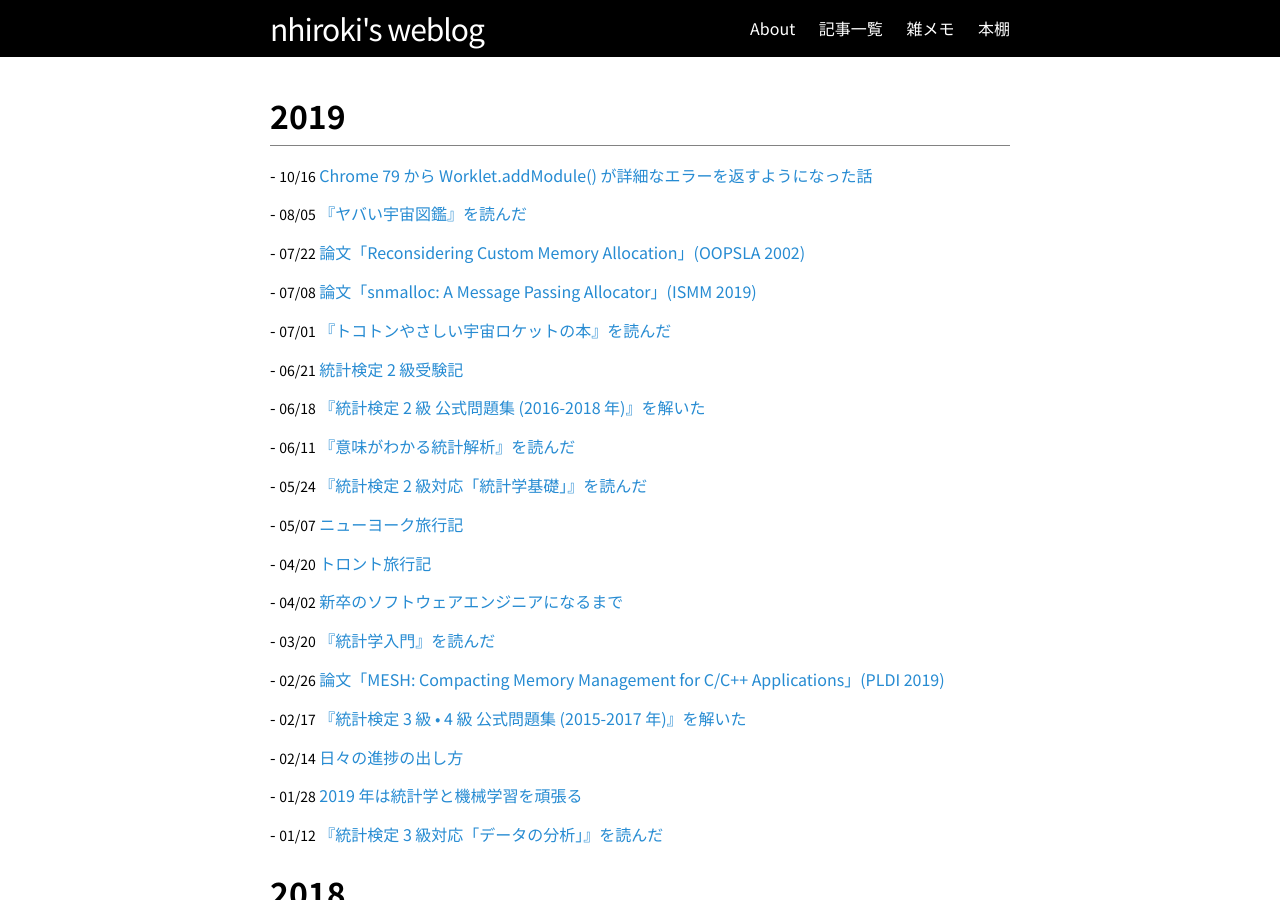
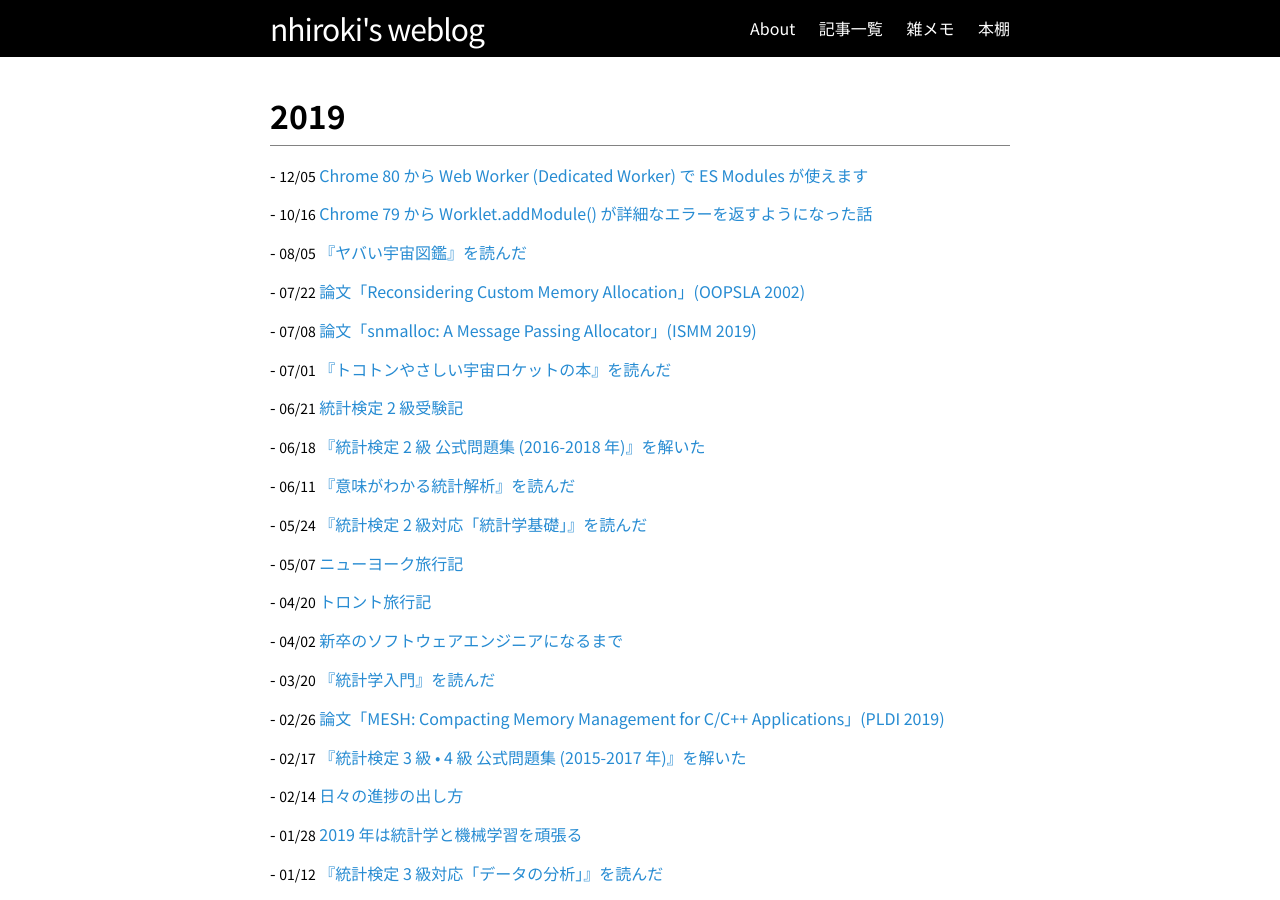
Before and after one commit to nhiroki/nhiroki.github.io, a Jekyll site: the page built from index.html, in a window 1280 px wide and 900 px high. Built offline with Jekyll 4.4.1, drawn with Linux system fonts in a browser that asks for light colours; some of the changed lines change nothing that is shown.

Commit message:
Publish a new article

````diff
--- a/_posts/2018-09-07-javascript-import.md
+++ b/_posts/2018-09-07-javascript-import.md
@@ -10,6 +10,8 @@ JavaScript の文脈で「スクリプトをインポートする」といった
 
 **更新履歴**
 
+- 2019/12/05
+  - Dedicated Worker に ES Modules サポートについて追記しました。
 - 2018/09/08
   - Worklet の type とその上での dynamic import について追記しました。
   - Service Worker 上での importScripts について追記しました。
@@ -37,7 +39,9 @@ const classic_worker = new Worker('worker.js', { type: 'classic' });
 const module_worker = new Worker('worker.js', { type: 'module' });
 ```
 
-[Module Worker は Chrome 69 の時点で実装済みですが、まだデフォルトで有効化されていません](https://www.chromestatus.com/feature/5761300827209728)。試すには chrome://flags から --enable-experimental-web-platform-features フラグを有効にする必要があります。
+<s>Module Worker は Chrome 69 の時点で実装済みですが、まだデフォルトで有効化されていません](https://www.chromestatus.com/feature/5761300827209728)。試すには chrome://flags から --enable-experimental-web-platform-features フラグを有効にする必要があります。</s>
+
+**UPDATED(2019/12/05):** Chrome 80 から Dedicated Worker で Module Script が使えるようになりました。Shared Worker ではまだ使えません。詳しくは「[Chrome 80 から Web Worker (Dedicated Worker) で ES Modules が使えます](/2019/12/03/es-modules-for-dedicated-workers)」を見てください。
 
 Service Worker の場合は register オプションの type で指定します。type を省略した場合は Classic Service Worker になります。[Module Service Worker は Chrome 70 の時点では未実装の機能](https://bugs.chromium.org/p/chromium/issues/detail?id=824647)です。
 
--- /dev/null
+++ b/_posts/2019-12-05-es-modules-for-dedicated-workers.md
@@ -0,0 +1,105 @@
+---
+layout: post
+title: "Chrome 80 から Web Worker (Dedicated Worker) で ES Modules が使えます"
+date: 2019-12-05 00:00:00 +09:00
+tags: web
+image: /images/profile.png
+---
+
+Chrome 80 から Web Worker (Dedicated Worker) で ES Modules が使えるようになります。本記事はその宣伝です。
+
+# 前提知識
+
+- ES Modules って何？
+  - ざっくりいうとスクリプトファイルをモジューラブルに読み込む仕組みです。
+  - 他の方が解説した記事がいっぱいあるのでそっちを見てください。
+- Web Worker って何？
+  - ざっくりいうと Web でスレッドを使うための API です。
+  - MDN の解説（[これ](https://developer.mozilla.org/ja/docs/Web/API/Web_Workers_API)とか[これ](https://developer.mozilla.org/ja/docs/Web/API/Web_Workers_API/Using_web_workers)）を読むか、詳しく知りたい人は「[JavaScript のスレッド並列実行環境](/2017/12/10/javascript-parallel-processing)」を読んでください。
+
+スクリプトファイルの読み込みについては以前「[JavaScript のスクリプトインポートを正しく使い分けようという話](/2018/09/07/javascript-import)」に詳しくまとめたのでそちらも併せて読んでください。
+
+# 使い方
+
+Dedicated Worker で ES Modules (Module Script) をインポートする方法は 3 つあります。
+
+## Worker コンストラクタ
+
+1 つ目は Worker コンストラクタの第二引数で type オプションを指定する方法です。type に 'module' を指定すると worker のトップレベルスクリプト（要するに最初に実行されるスクリプト）が Module Script として実行されます。
+
+```html
+<script>
+const worker = new Worker('module-worker.js', { type: 'module' });
+</script>
+```
+
+このとき worker を作るスクリプトが Module Script である必要はありません。上の例だと ```<script>``` タグに ```type='module'``` を指定しなくても大丈夫です。
+
+## Static import
+
+2 つ目は worker 内で static import する方法です。
+
+```js
+// In module-worker.js
+import * as module from './hello-module.js';
+module.SayHello();
+```
+
+Static import は Module Script 内でしか使えないため、1 つ目の方法で worker のトップレベルスクリプトを Module Script として起動しておく必要があります。以下の例だとトップレベルスクリプトが Classic Script になるため static import が失敗し、worker の起動自体がエラーになります。
+
+```html
+<script>
+// Worker will be loaded as classic script.
+const worker = new Worker('module-worker.js');
+worker.onerror = e => {
+  // This error event handler will be fired.
+};
+</script>
+```
+
+## Dynamic import
+
+3 つ目は worker 内で dynamic import する方法です。
+
+```js
+// In module-worker.js
+import('./hello-module.js')
+  .then(module => module.SayHello());
+```
+
+Dynamic import は Classic Script として起動した worker 内でも使えます。
+
+```html
+<script>
+const worker = new Worker('module-worker.js');
+worker.onerror = e => {
+  // This error event handler won't be fired.
+};
+</script>
+```
+
+# よくある質問
+
+## Shared Worker や Service Worker でも使えますか？
+
+本記事執筆時点ではまだ使えません。仕様は定義されていますがまだ実装されていません。実装状況は [crbug/824646](https://crbug.com/824646) と [crbug/824647](https://crbug.com/824647) をそれぞれチェックしてください。この機能が早く欲しい方はチケットにスターを付けてもらえると作業の優先度を決める参考になります。
+
+## 他のブラウザでも使えますか？
+
+本記事執筆時点では Chromium ベースのブラウザ (Edge, Opera etc) でのみ使うことができます。Firefox や Safari はまだ実装していません。そのうち実装されると思うので、それぞれのチケット（[Firefox チケット](https://bugzilla.mozilla.org/show_bug.cgi?id=1247687) / [Safari チケット](https://bugs.webkit.org/show_bug.cgi?id=164860)）をチェックしてください。
+
+## Module Script 内で importScripts() は使えますか？
+
+使えません。```importScripts()``` は Classic Script でのみ使えます。詳しくは『[JavaScript のスクリプトインポートを正しく使い分けようという話](/2018/09/07/javascript-import)』を見てください。
+
+## modulepreload は使えますか？
+
+使えません。そもそも Web Worker は preload にもまだ対応していません ([crbug/946510](https://crbug.com/946510))。代わりに prefetch してください。
+
+## (他に質問があれば気軽に聞いてください)
+
+# リンク
+
+- [Dedicated Worker 向けに ES Modules を有効化した変更](https://chromium-review.googlesource.com/c/chromium/src/+/1844524)
+- [Intent to Implement and Ship: ES Modules for dedicated workers (‘module’ type option) - blink-dev](https://groups.google.com/a/chromium.org/forum/#!topic/blink-dev/hnIOyxASKFU)
+- [ES Modules for dedicated workers ('module' type option) - Chrome Platform Status](https://www.chromestatus.com/feature/5761300827209728)
````
